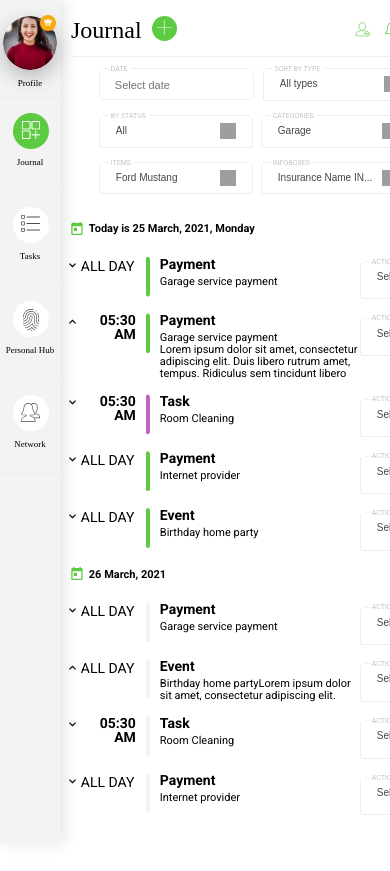
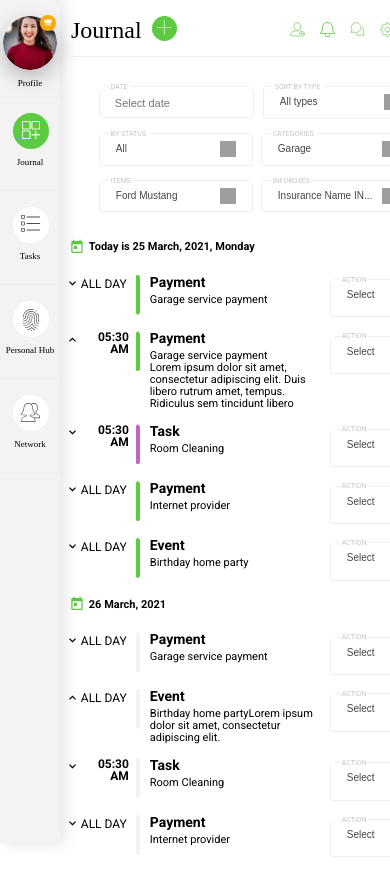
Before and after one commit to Tolubaria/applications, a website: page src/index.html in a window 390 px wide. Before the commit the page ends 844 px from the top, so only its background shows below. Drawn offline with nearby package versions, Linux system fonts and the light colour scheme; files that its build step writes are made by us from their sources; grey boxes are pictures that could not be loaded.

Commit message:
madia fix

```diff
--- a/src/assets/scss/_vars.scss
+++ b/src/assets/scss/_vars.scss
@@ -6,7 +6,7 @@ $textColor-secondary: #4D4D4D;
 $z-index-sidebar:	1000;
 $z-index-header:	1000;
 
-$sidebar-width:	90px;
+$sidebar-width: 5.625rem; //90px;
 
 
 // $mobile: 360px;
--- a/src/assets/scss/blocks/container.scss
+++ b/src/assets/scss/blocks/container.scss
@@ -1,7 +1,11 @@
 .container {
-	max-width: 70rem;
+	max-width: 84.375rem; //1350px;
 	padding-left: 7rem;
 	@media only screen and (max-width: 480px){
+		max-width: 26.25rem; //420px;
 		padding-left: 4.3rem;
   	}
+	  @media only screen and (max-width: 320px){
+		max-width: 16.25rem; //260px;
+  	}
 }
--- a/src/assets/scss/blocks/header.scss
+++ b/src/assets/scss/blocks/header.scss
@@ -1,23 +1,22 @@
 .header {
-	position: fixed;
-	left: 5.625rem; //90px;
+	margin-left: 5.625rem; //90px;
 	background-color: #fff;
 	z-index: $z-index-header;
 	@media only screen and (max-width: 480px) {
-		left: 2.813rem; //45px;
+		margin-left: 2.813rem; //45px;
   	}
 	@media only screen and (max-width: 320px) {
-		left: 45px;
+		margin-left: 45px;
   	}
 		&__wrapper {
-			width: 84.375rem; //1350px;
+			max-width: 84.375rem; //1350px;
 			display: flex;
 			justify-content: space-between;
 			@media only screen and (max-width: 480px) {
 				max-width: 25.625rem; //410px;
 			}
 			@media screen and (max-width: 320px) {
-				max-width: 250px;
+				max-width: 15.625rem; //250px;
 			}
 		}
 		&__left {
--- a/src/assets/scss/blocks/main.scss
+++ b/src/assets/scss/blocks/main.scss
@@ -1,9 +1,11 @@
 .main {
 	width: 58.313rem; //933px;
-	padding-top: 3rem;
 	@media only screen and (max-width: 480px){
-		max-width: 480px;
-		padding-top: 2rem;
+		max-width: 26.25rem; //420px;
+		margin-top: 1.563rem; //25px
+  	}
+	  @media only screen and (max-width: 320px){
+		max-width: 16.25rem; //260px;
   	}
 }
 .dynamicFilter {
@@ -51,14 +53,14 @@
 }
 
 .dropdowns-block {
-	width: 58.313rem; //933px;
+	max-width: 58.313rem; //933px;
 	margin: 25px 0px 23px 0px;
 	@media only screen and (max-width: 480px) {
-		max-width: 22.5rem; //360px;
+		max-width: 26.25rem; //420px;
 		margin: 0px 0px 15px 30px;
   	}
 	  @media only screen and (max-width: 320px) {
-		max-width: 18.75rem; //300px;
+		max-width: 16.25rem; //260px;
 		margin: 0px 0px 5px 0px;
   	}
 }
@@ -372,9 +374,12 @@ input[type="text" i] {
 .tbspan {
 	margin-bottom: 14px;
 	display: flex;
+	@media only screen and (max-width: 480px) {
+		max-width: 26.25rem; //420px;
+		flex-wrap: wrap;
+	}
 	@media only screen and (max-width: 320px) {
-		max-width: 17.5rem; //280px;
-		flex-wrap: wrap;
+		max-width: 16.25rem; //260px;
 	}
 	&__arrow {
 		width: 0.5rem; //8px;
@@ -400,19 +405,17 @@ input[type="text" i] {
 	height: 1.5rem; //24px;
 	margin: 0px 23px 0px 27px;
 	@media only screen and (max-width: 480px) {
-		width: 3.438rem; //55px;
+		max-width: 3rem; //48px;
 		height: 1.25rem; //20px;
-		margin: 0px 10px 0px 5px;
+		margin: 0px 7px 0px 5px;
 	}
 	@media only screen and (max-width: 320px) {
 		width: 2.813rem; //45px;
-		height: 1.25rem; //20px;
-		margin: 0px 10px 0px 5px;
 	}
 	&__text {
 		@include description-paragraphs;
 		@media only screen and (max-width: 480px) {
-			font-size: 0.875rem; //14px;
+			font-size: 0.75rem; //12px;
 		}
 		@media only screen and (max-width: 320px) {
 			font-size: 0.688rem; //11px;
@@ -424,7 +427,7 @@ input[type="text" i] {
 	display: block;
 	@include time;
 	@media only screen and (max-width: 480px) {
-		font-size: 0.875rem; //14px;
+		font-size: 0.75rem; //12px;
 	}
 	@media only screen and (max-width: 320px) {
 		font-size: 0.688rem; //11px;
@@ -483,11 +486,11 @@ input[type="text" i] {
 	width: 18.938rem; //303px;
 	margin-left: 14px;
 	@media only screen and (max-width: 480px) {
-		max-width: 12.5rem; //200px;
+		max-width: 11.25rem; //180px;
 		margin-left: 0px;
 	}
 	@media only screen and (max-width: 320px) {
-		max-width: 11.25rem; //180px;
+		max-width: 10rem; //160px;
 		margin-left: 0px;
 	}
 	&__title {
```
